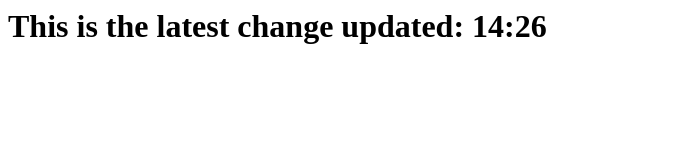
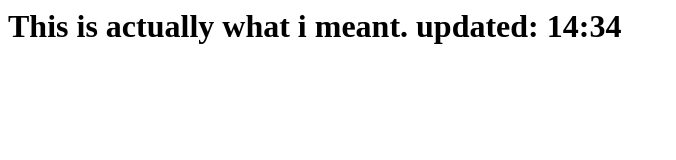
Before and after one commit to metropolitanjack/coding-challenge-result, a plain HTML site: page PowerVolumeExtract.Svc/index.htm in a window 1280 px wide. Shown: the whole page, without its empty margins (0-676 px from the left). Drawn offline with Linux system fonts and the light colour scheme.

Commit message:
Update index.htm

```diff
--- a/PowerVolumeExtract.Svc/index.htm
+++ b/PowerVolumeExtract.Svc/index.htm
@@ -1,5 +1,5 @@
 <html>
 <body>
-<h1>This is the latest change updated: 14:26</h1>
+<h1>This is actually what i meant. updated: 14:34</h1>
 </body>
 </html>
```
